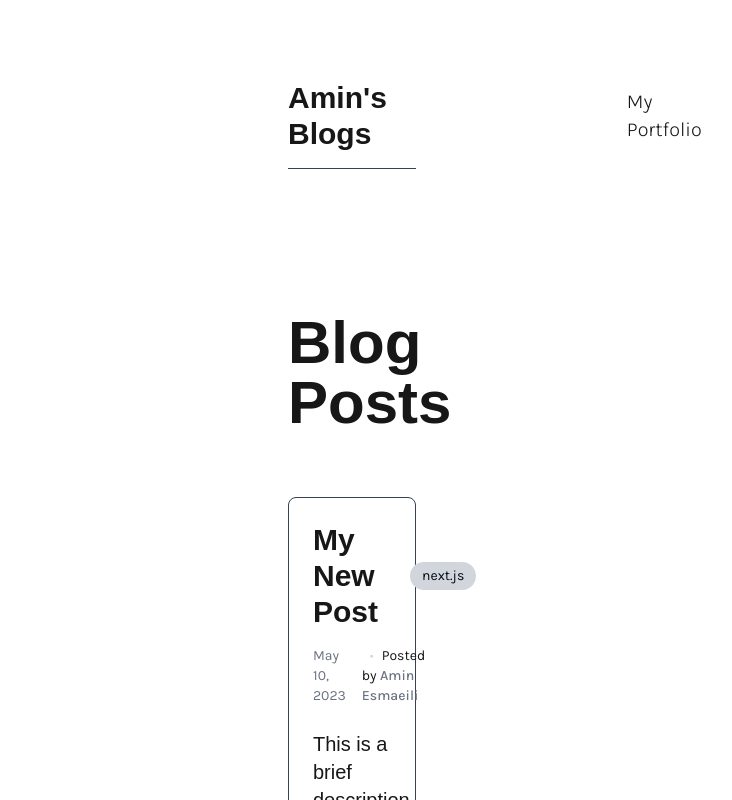
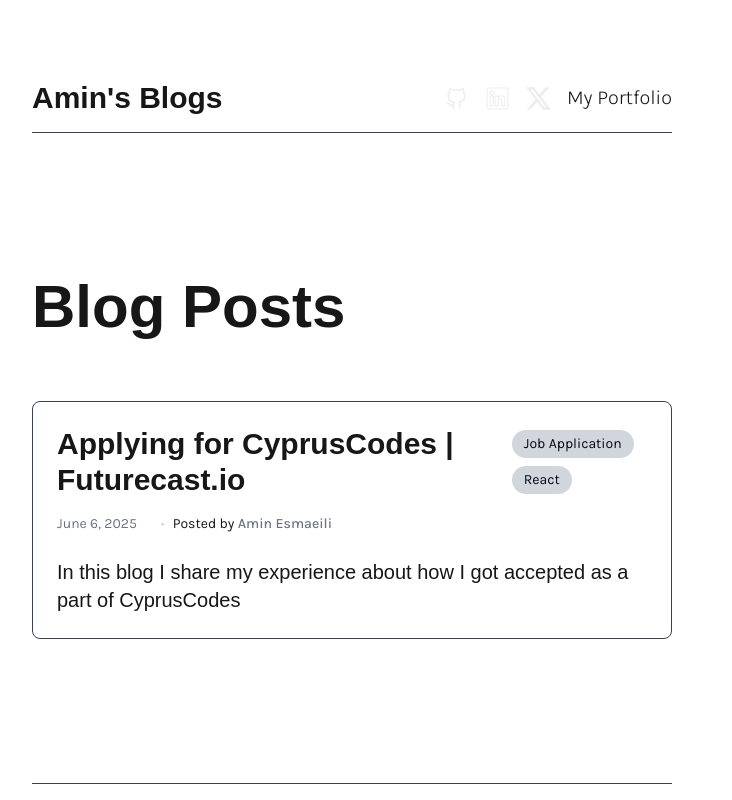
Before and after one commit to Aminesmaeili79/Blog, a Next.js app: page /posts in a window 1280 px wide. Shown: the top 800 px of the page, without its empty margins (288-1020 px from the left). Built offline with nearby package versions, Linux system fonts and the light colour scheme.

Commit message:
Add first blog

```diff
--- /dev/null
+++ b/posts/my-experience-applying-for-cypruscodes.md
@@ -0,0 +1,32 @@
+---
+title: "Applying for CyprusCodes | Futurecast.io"
+date: "2025-06-06"
+excerpt: "In this blog I share my experience about how I got accepted as a part of CyprusCodes"
+tags: ['Job Application', 'React']
+---
+
+# How did I find CyprusCodes and applied for the fullstack developer Application
+
+First and foremost, I have to say that I am pretty much happy working with the CyprusCodes and Futurecast.io teams, as the team and the members are very professional and sophisticated, and the environment is very up-beat and helping for new members like me.
+
+One day I was going through Linkedin open jobs and was applying to tens of positions from Node.js backend developer roles to fullstack MERN ones. Then I came across a mutual contact which was the Co-founder of CyprusCodes, and I decided to step up and ask him if there are any open positions at their company. He made an interview and assigned a task to evaluate my skills.
+
+# About the task given to me
+
+The task was simple: given a document of NASA API URLs, I had to create a responsive mobile-first web application where the user can filter out the content they would like to see based on the types (audio, video and image) and text input for a specific article or research that NASA has included in their API. There is the link to the project that I implemented: [NASA Project](https://aminesmaeili79.github.io/NASA-Project)
+
+I came up with a fancy loading animation to attract the audience and hook them up a little bit to the website. Then there is another animation for the hero section of the website to show the team and astronauts of NASA. The design is simple, yet beautiful and minimalist. The user can read the docs of the API used in the application, the source code, and of course the main search page.
+
+The trickiest part was to implement the pagination, but thanks to the API, I used the 'count' property to go through iterations of 24 articles for each page and render the corresponding articles and research papers. I didn't stop here and went further and added other features like caching, adding subtitles to the videos, and form validation.
+
+# What happened afterwards?
+
+After the team reviewed my task, they decided to make another technical interview on how I implemented the mentioned project and more technical questions about React and web development. A few days later, they contacted me and I got the happy new! I became a part of the Blinx project that CyprusCodes and Futurecast.io are currently working on and have been working as a part of the team for almost 10 days.
+
+# What has been going on so far?
+
+There hasn't been going on much yet, but refactoring one of the main projects of ours, but the team is very kind and knowledgable. I really appreciate the effort I put into this to get to know these people and my team and am pretty optimistic about the future of myself with them.
+
+I know this blog seems a bit short, but I will post more updates after the first month, 3 months and a year and will tell you more about what I learn and do as a part of the team. Hope anyone who is reading this the best of best, and do not quit on your dreams. Go hard on yourself and you'll find what you have been going after.
+
+Your computer lover, Amin.
--- a/posts/new.md
+++ /dev/null
@@ -1,12 +0,0 @@
----
-title: "My New Post"
-date: "2023-05-10"
-excerpt: "This is a brief description of my new post"
-tags: ['next.js']
----
-
-This is the content of my new post.
-
-## Subheading
-
-More content here...
--- a/posts/new2.md
+++ /dev/null
@@ -1,12 +0,0 @@
----
-title: "My New Post"
-date: "2023-05-10"
-excerpt: "This is a brief description of my new post"
-tags: ['next.js',]
----
-
-This is the content of my new post.
-
-## Subheading
-
-More content here...
--- a/src/app/layout.tsx
+++ b/src/app/layout.tsx
@@ -5,8 +5,8 @@ import Header from "@/src/components/Header";
 import Footer from "@/src/components/Footer";
 
 const karla = Karla({
-    variable: "--font-karla",
-    subsets: ["latin"],
+  variable: "--font-karla",
+  subsets: ["latin"],
 });
 
 export const metadata: Metadata = {
@@ -23,9 +23,9 @@ export default function RootLayout({
     <html lang="en">
       <body
         suppressHydrationWarning={true}
-        className={`karla antialiased my-4 mx-[28em] px-32 pb-16 `}
+        className={`karla antialiased my-4 mx-[14em] px-24 pb-16 `}
       >
-      <Header/>
+        <Header />
         {children}
       </body>
     </html>
--- a/src/app/posts/page.tsx
+++ b/src/app/posts/page.tsx
@@ -33,7 +33,7 @@ export default function PostsIndex() {
       <h1 className="poppins text-6xl font-bold mb-16">Blog Posts</h1>
       <ul className="space-y-8">
         {sortedPosts.map(post => (
-                    <li key={post.slug} className="border border-gray-700 p-6 rounded-lg hover:shadow-md transition">
+          <li key={post.slug} className="border border-gray-700 p-6 rounded-lg hover:shadow-md hover:bg-gray-800 transition">
             <Link href={`/posts/${post.slug}`} className="block">
               <div className="flex flex-col md:flex-row md:items-center justify-between gap-4 md:gap-8 mb-4">
                 <h2 className="poppins text-3xl font-semibold">{post.frontMatter.title}</h2>
--- a/src/app/tags/[tag]/page.tsx
+++ b/src/app/tags/[tag]/page.tsx
@@ -78,7 +78,7 @@ export default async function TagPage({ params }: any) {
         <Link href="/" className="text-blue-500 hover:underline">
           &larr; Back to all posts
         </Link>
-                <h1 className="poppins text-4xl font-bold">Posts tagged: <span className="bg-gray-300 text-gray-950 px-3 py-1 rounded-full">{tag}</span></h1>
+        <h1 className="poppins text-4xl font-bold">Posts tagged: <span className="text-white underline px-3 py-1 rounded-full">{tag}</span></h1>
       </div>
 
       {sortedPosts.length === 0 ? (
@@ -95,9 +95,8 @@ export default async function TagPage({ params }: any) {
                       <Link
                         key={index}
                         href={`/tags/${postTag}`}
-                                                className={`px-3 py-1 rounded-full text-sm ${
-                                                    postTag === tag
-                                                        ? 'bg-blue-500 text-white'
+                        className={`px-3 py-1 rounded-full text-sm ${postTag === tag
+                          ? 'bg-gray-300 text-gray-950 hover:bg-gray-200'
                           : 'bg-gray-300 hover:bg-gray-200 text-gray-950'
                           }`}
                       >
```
Also changed, not shown: src/app/page.tsx (+4 -4 lines). Lines whose indentation alone changed are shown as unchanged.
